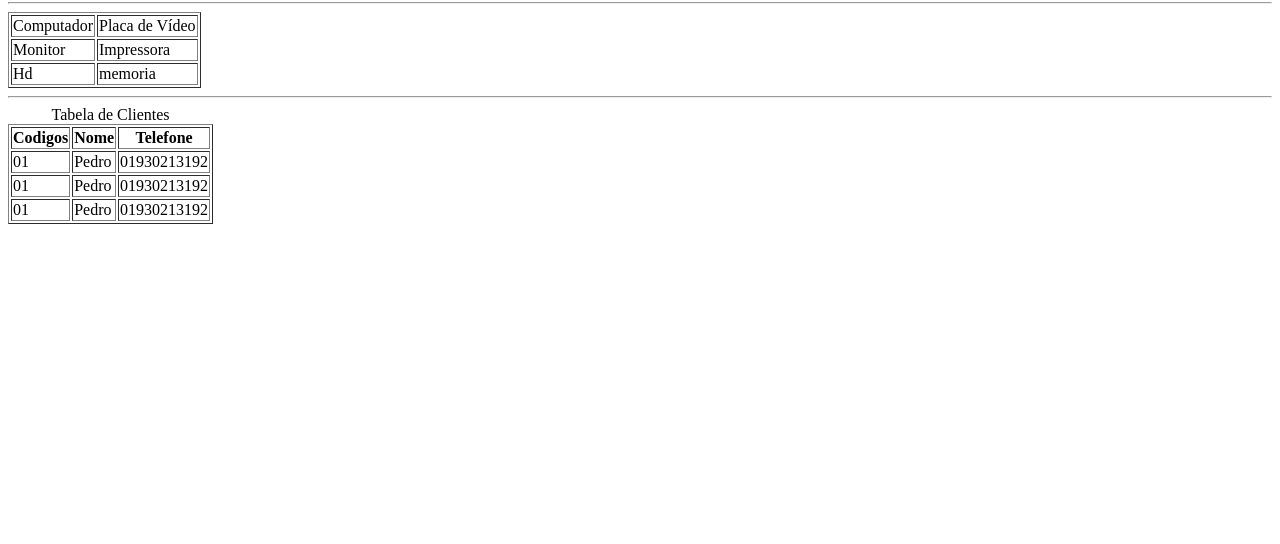
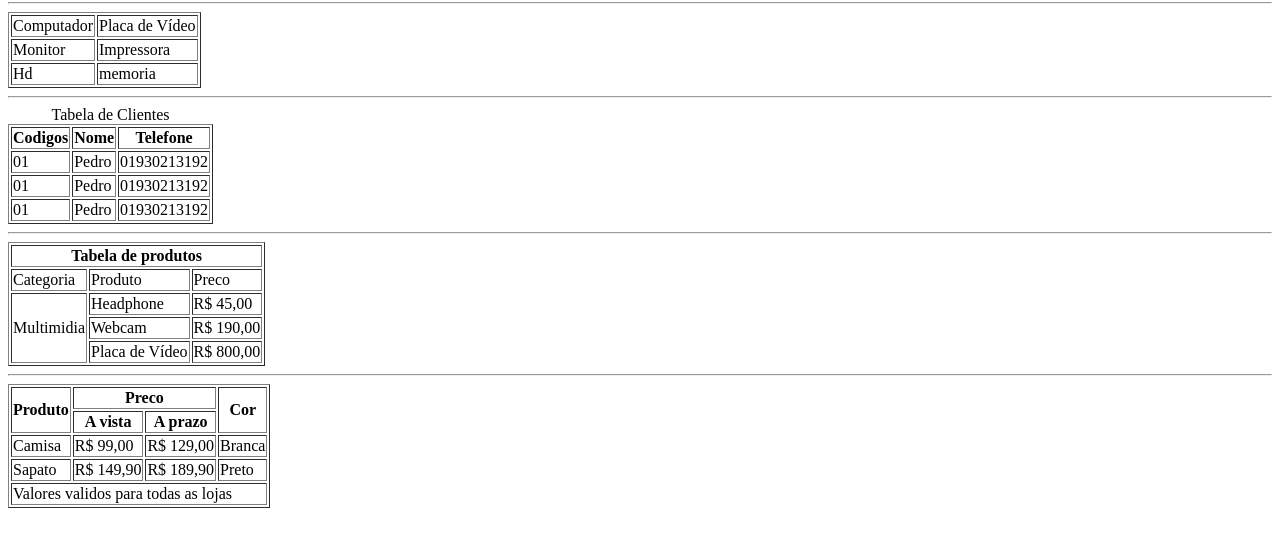
Before and after one commit to pedrohkf/WEB1, a plain HTML site: page AULA_03/aula_09.html in a window 1280 px wide. Shown: the part 78-622 px from the top of the page. Drawn offline with Linux system fonts and the light colour scheme.

Commit message:
aula sobre tabelas

```diff
--- a/AULA_03/aula_09.html
+++ b/AULA_03/aula_09.html
@@ -1,5 +1,5 @@
 <!DOCTYPE html>
-<html lang="en">
+<html lang="pt-br">
 
 <head>
     <meta charset="UTF-8">
@@ -51,6 +51,71 @@
             <td>01930213192</td>
         </tr>
     </table>
+
+    <hr>
+
+    <table border="1">
+        <tr>
+            <th colspan="3">Tabela de produtos</th>
+        </tr>
+        <tr>
+            <td>Categoria</td>
+            <td>Produto</td>
+            <td>Preco</td>
+        </tr>
+        <tr>
+            <td rowspan="3">Multimidia</td>
+            <td>Headphone</td>
+            <td>R$ 45,00</td>
+        </tr>
+        <tr>
+            <td>Webcam</td>
+            <td>R$ 190,00</td>
+        </tr>
+        <tr>
+            <td>Placa de Vídeo</td>
+            <td>R$ 800,00</td>
+        </tr>
+    </table>
+
+    <hr>
+
+    <table border="1">
+        <thead>
+            <tr>
+                <th rowspan="2">Produto</th>
+                <th colspan="2">Preco</th>
+                <th rowspan="2">Cor</th>
+            </tr>
+            <tr>
+                <th>A vista</th>
+                <th>A prazo</th>
+            </tr>
+        </thead>
+
+        <tbody>
+            <tr>
+                <td>Camisa</td>
+                <td>R$ 99,00</td>
+                <td>R$ 129,00</td>
+                <td>Branca</td>
+            </tr>
+            <tr>
+                <td>Sapato</td>
+                <td>R$ 149,90</td>
+                <td>R$ 189,90</td>
+                <td>Preto</td>
+            </tr>
+        </tbody>
+
+        <tfoot>
+            <tr>
+                <td colspan="4">Valores validos para todas as lojas</td>
+            </tr>
+        </tfoot>
+
+
+    </table>
 </body>
 
 </html>
```
